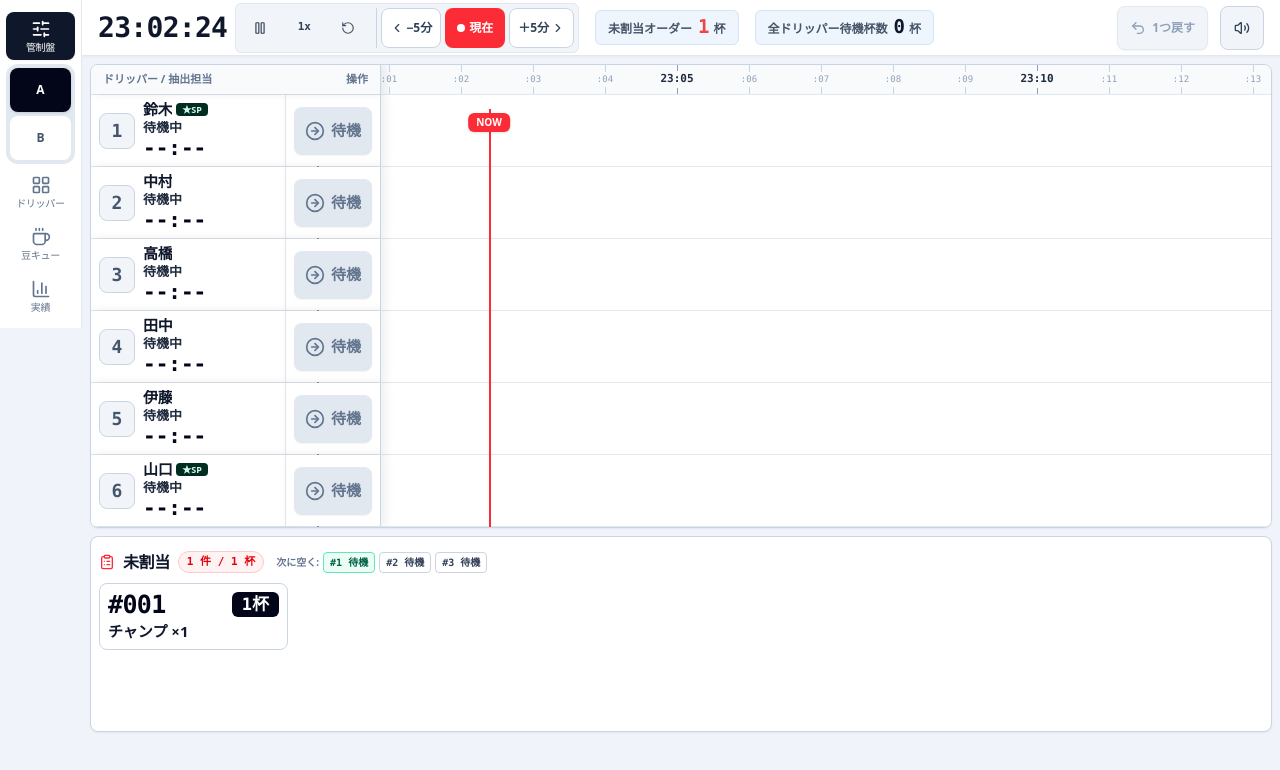
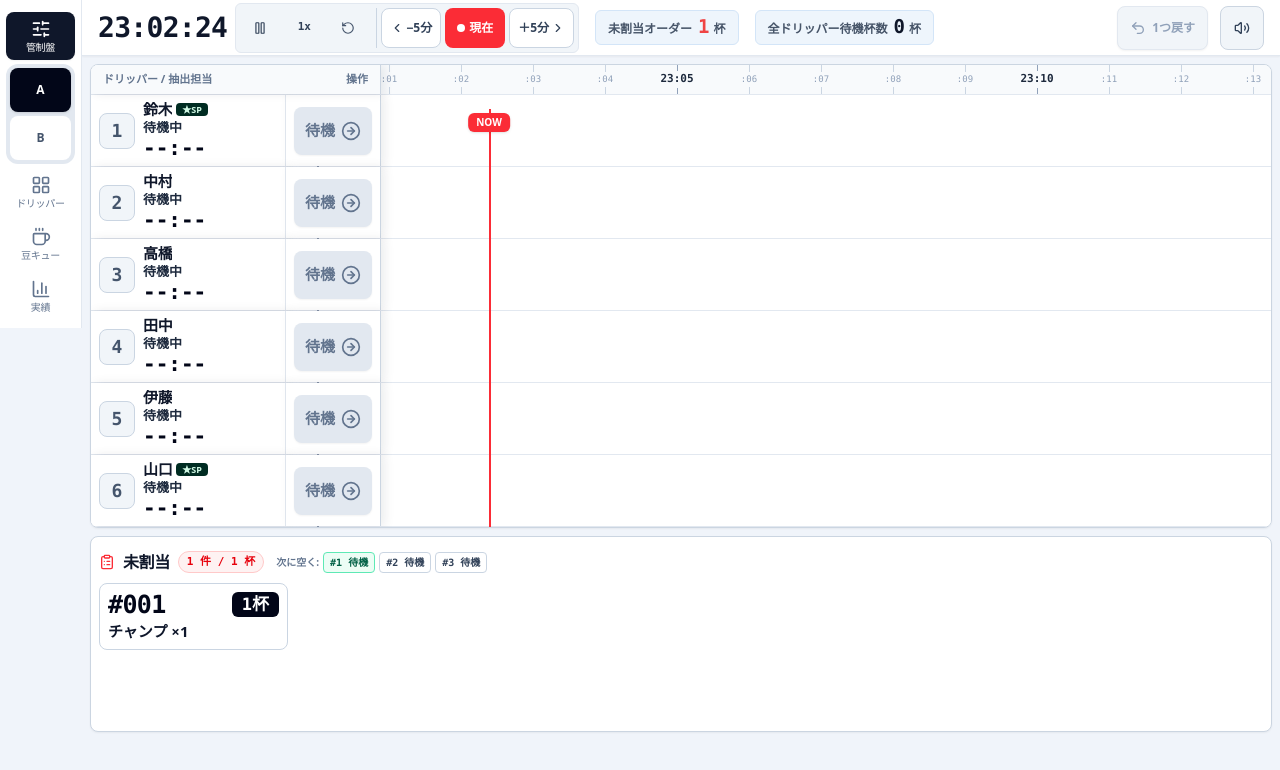
Before and after one commit to cafeore-tkb/caos, a React (Vite) app: page / in a window 1280 px wide. Shown: the top 770 px of the page. Built offline with nearby package versions, Linux system fonts and the light colour scheme.

Commit message:
Swap next button label and icon

```diff
--- a/src/components/BayLaneRow.tsx
+++ b/src/components/BayLaneRow.tsx
@@ -118,8 +118,8 @@ export const BayLaneRow: React.FC<BayLaneRowProps> = ({
           className={`w-full min-h-[48px] rounded-lg font-black text-[15px] flex items-center justify-center gap-1.5 shadow-xs active:scale-95 touch-manipulation ${barista.queue.length === 0 ? 'bg-slate-200 text-slate-500' : isImminent ? 'bg-amber-500 text-slate-950 ring-2 ring-amber-200' : 'bg-[#006c4a] text-white'}`}
           title={`${barista.name}の現在の抽出を確定して次へ`}
         >
+          <span>{barista.queue.length === 0 ? '待機' : '次へ'}</span>
           <ArrowRightCircle className="w-5 h-5" />
-          <span>{barista.queue.length === 0 ? '待機' : '次へ'}</span>
         </button>
       </div>
 
--- a/src/components/HumanCenteredControlView.tsx
+++ b/src/components/HumanCenteredControlView.tsx
@@ -234,8 +234,8 @@ export const HumanCenteredControlView: React.FC<HumanCenteredControlViewProps> =
                   onClick={() => onAdvanceBay(barista.id)}
                   className="min-h-[42px] rounded-lg bg-emerald-700 hover:bg-emerald-800 disabled:bg-slate-200 disabled:text-slate-400 text-white text-[13px] font-black flex items-center justify-center gap-1.5 transition-colors touch-manipulation"
                 >
+                  <span>次へ</span>
                   <CheckCircle2 className="w-4 h-4" />
-                  <span>次へ</span>
                 </button>
               </article>
             );
```
